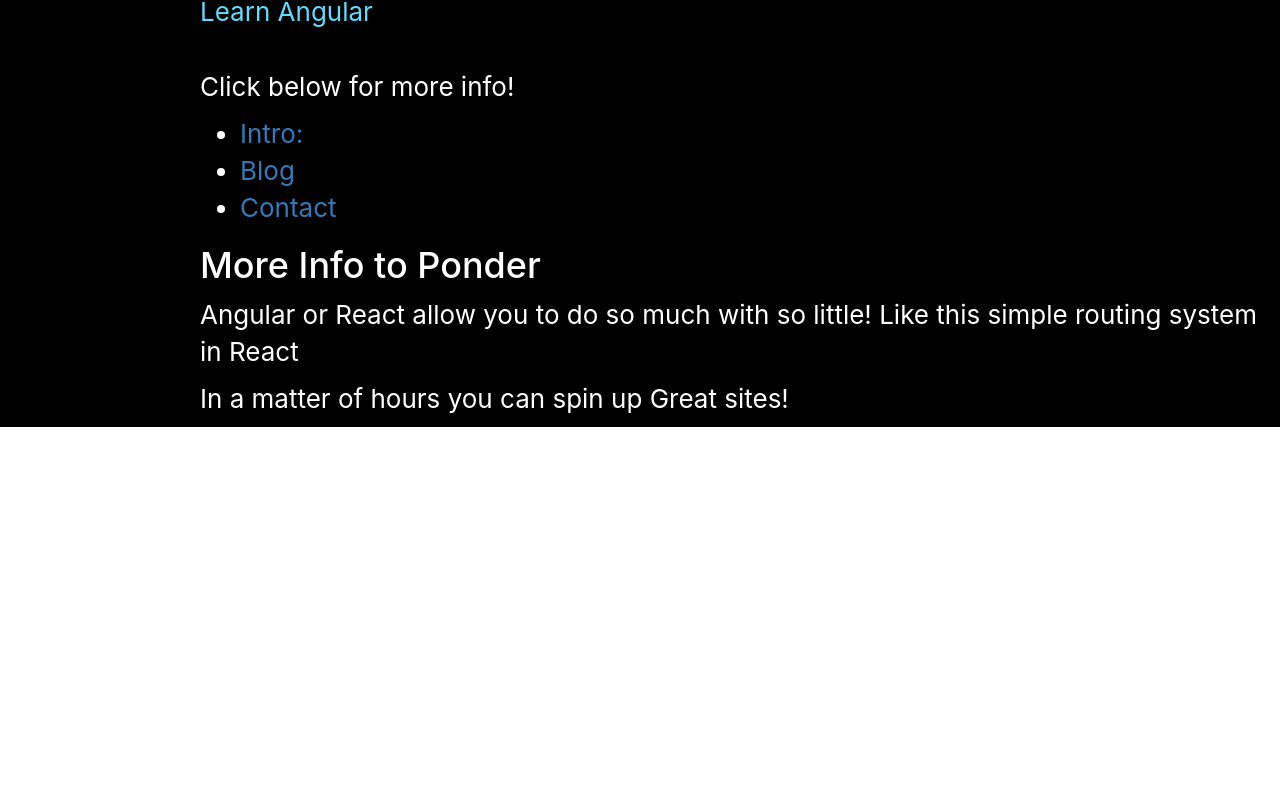
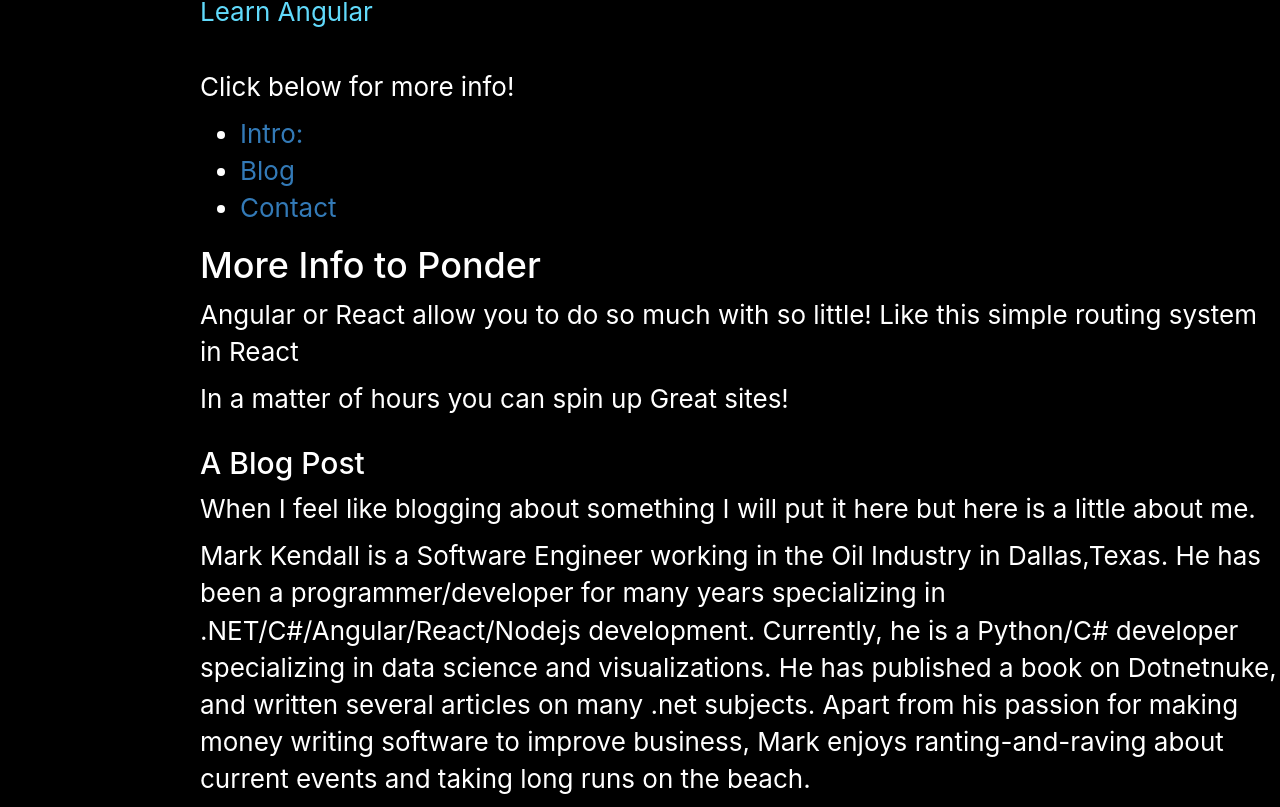
Before and after one commit to kendallmark3/introduction, a React (Create React App) app: page / in a window 1280 px wide. Shown: the part 577-1384 px from the top of the page. Before the commit the page ends 1004 px from the top, so only its background shows below. Built offline with nearby package versions, Linux system fonts and the light colour scheme.

Commit message:
macchanges

```diff
--- a/src/App.js
+++ b/src/App.js
@@ -52,6 +52,7 @@
           </a>
       <br/>
           <Nav/>
+          <Blog2></Blog2>
           </header>
 
       </div>
@@ -129,6 +130,25 @@
     }
   }
 
+  class Blog2 extends Component {
+    render() {
+      return (
+        <div>
+          <h2>A Blog Post</h2>
+          <p>
+          When I feel like blogging about something I will put it here but here is a little about me.
+          </p>
+         <p>Mark Kendall is a Software Engineer working in the Oil Industry in Dallas,Texas. He has been a programmer/developer
+            for many years specializing in .NET/C#/Angular/React/Nodejs development. Currently, he is a
+            Python/C# developer specializing in data science and visualizations.
+            He has published a book on Dotnetnuke, and written several articles on many .net subjects.
+            Apart from his passion for making money writing software to improve business,
+            Mark enjoys ranting-and-raving about current events and taking long runs on the beach.</p>
+        </div>
+      );
+    }
+  }
+
   class NavBar extends Component {
     render() {
       return (
```
